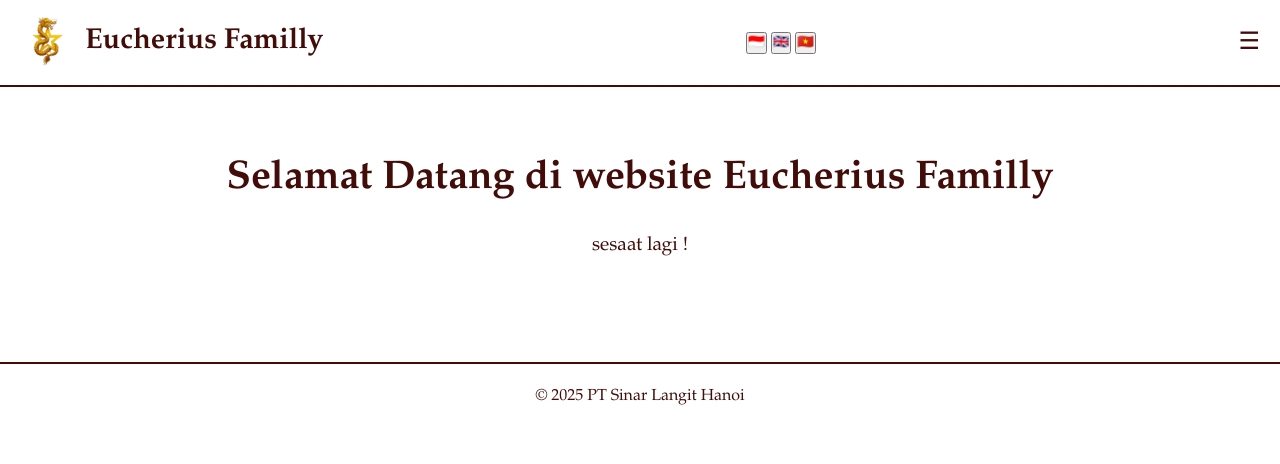
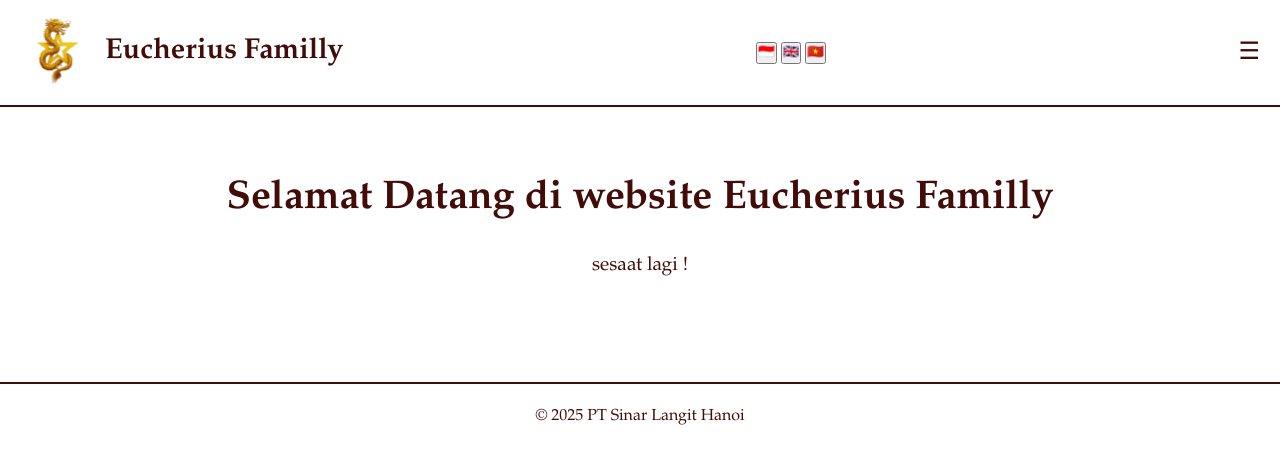
Before and after one commit to kevin123a/silona, a plain HTML site: page index.html in a window 1280 px wide. Drawn offline with Linux system fonts and the light colour scheme.

Commit message:
Update style.css

```diff
--- a/style.css
+++ b/style.css
@@ -29,7 +29,7 @@ header {
 }
 
 .logo {
-  height: 55px;
+  height: 75px;
   margin-right: 10px;
 }
 
```
